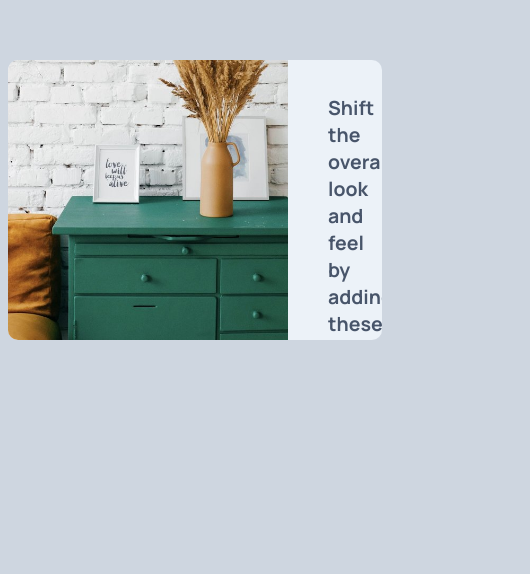
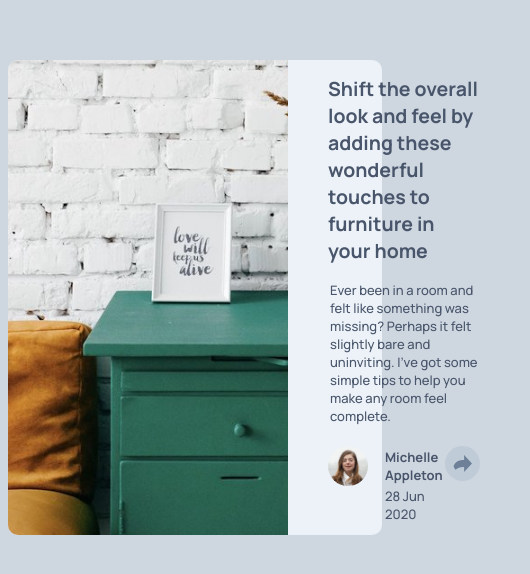
Before and after one commit to MyaLwin/frontEndMentour-ArticlePreview, a plain HTML site: page index.html in a window 390 px wide. Shown: the part 140-714 px from the top of the page, 530 px wide, since content can reach past the window. Drawn offline with Linux system fonts and the light colour scheme.

Commit message:
css fixes for responsive design

```diff
--- a/index.html
+++ b/index.html
@@ -24,18 +24,13 @@
                     it felt slightly bare and uninviting. I’ve got some simple tips
                     to help you make any room feel complete.</p>
                 <div class="author">
-                    <img src="images/avatar-michelle.jpg" alt="Michelle Appleton Picture">
+                    <img class="author-image" src="images/avatar-michelle.jpg" alt="Michelle Appleton Picture">
                     <div>
                         <h3>Michelle Appleton</h3>
                         <p>28 Jun 2020</p>
                     </div>
-
-                </div>
-
-                <div class="links">
                     <img id="links" src="images/icon-share.svg" alt="">
                 </div>
-
                 <div class="linksBar" style="display:none;">
                     <p>S H A R E</p>
                     <a href="https://www.facebook.com"><img src="images/icon-facebook.svg" alt=""></a>
@@ -55,7 +50,7 @@
         let linksBar = document.querySelector('.linksBar');
         links.addEventListener('click', function() {
 
-                linksBar.style.display ='flex'
+                linksBar.style.display ='block'
                 linksBar.classList.remove('disappear')
                 linksBar.classList.add('appear')
             });
--- a/style.css
+++ b/style.css
@@ -34,60 +34,54 @@ body {
 
 .container {
     margin: 200px  auto;
-    display: -webkit-box;
-    display: -ms-flexbox;
     display: flex;
     max-width : 730px;
-    height : 280px;
+    min-height : 280px;
     background-color: hsl(210, 46%, 95%);
     border-radius: 10px;
-    /* align-items: center; */
 }
+
+/***********COL 1 IMAGE*************/
 
 .container div.col-1 div.image {
 
-    height: 280px;
-    -ms-flex-preferred-size: 280px;
-        flex-basis: 280px;
-    display: -webkit-box;
-    display: -ms-flexbox;
+    height: 100%;
     display: flex;
 }
 
 .col-1 img {
 
-    max-height: 100%;
     max-width: 280px;
-    -o-object-position: left;
-       object-position: left;
-    -o-object-fit: cover;
-       object-fit: cover;
+    object-position: left;
+    object-fit: cover;
     border-radius: 10px 0 0 10px;
 
 }
+/****** COL 2 ************/
 
 .container div.col-2 {
-    -webkit-box-flex: 5;
-        -ms-flex-positive: 5;
-            flex-grow: 5;
-    padding: 18px 50px 10px 40px;
+
+    padding: 4% 50px 10px 40px;
     color: hsl(217, 19%, 35%);
-    overflow: auto;
 }
 
+.col-2 h2 {
+    margin-top: 0;
+}
+
+/***********COL 2 AUTHOR CONTAINER*********/
+
 .col-2 div.author {
-    width: 200px;
-    display : -webkit-box;
-    display : -ms-flexbox;
     display : flex;
-    -webkit-box-pack: left;
-        -ms-flex-pack: left;
-            justify-content: left;
+    flex-direction: row;
+    justify-content: left;
+    width: 100%;
     margin-top: 20px;
     color: hsl(217, 19%, 35%);
 
 }
 
+/**********COL 2 AUTHOR TEXT ************/
 div.author div:first-of-type {
     margin-left: 15px;
 }
@@ -104,36 +98,39 @@ div.author div:first-of-type {
     font-weight: 400;
 }
 
-.col-2 img {
+.col-2 .author-image {
     height: 40px;
     max-width: 40px;
-    -o-object-position: left;
-       object-position: left;
-    -o-object-fit: cover;
-       object-fit: cover;
+    object-fit: cover;
     border-radius: 100%;
 }
 
-.links img {
+/* *******IMAGES POPUP ICON******** */
+
+#links {
+
+    margin-left: auto;
     box-sizing: border-box;
     background-color: hsla(212, 23%, 69%, 0.3);
     width: 35px;
     height: 35px;
     padding: 8px;
     object-fit: contain;
-}
-
-.links img:hover {
-    background-color: hsl(212, 23%, 69%);
+    border-radius: 100%;
 
 }
 
+#links:hover {
+    background-color: hsl(212, 23%, 69%);
+}
+
+/******* POPUP LINKS BAR ***********/
 .col-2 div.linksBar {
     box-sizing: border-box;
     bottom: 100px;
     width : 200px;
     height : 50px;
-    justify-content: space-between;
+    justify-content: center;
     background-color: hsl(217, 19%, 35%);
     padding: 10px;
     border-radius: 10px;
```
